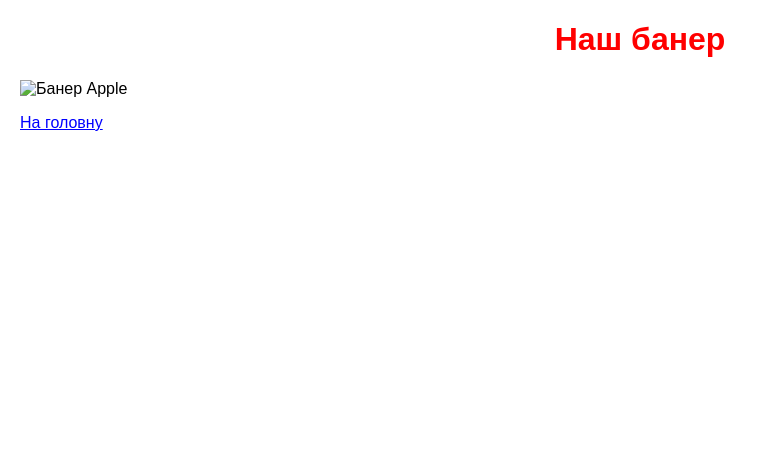
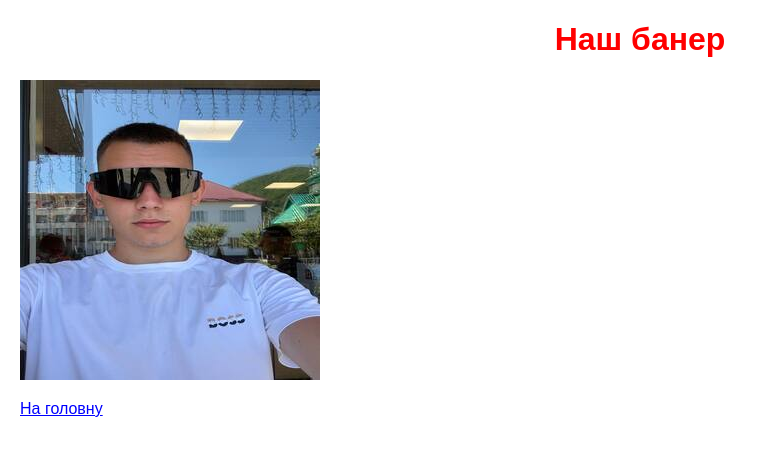
Before and after one commit to nazarhabor-spec/web_basics, a plain HTML site: page Lab3_HTML/pages/about.html in a window 1280 px wide. Shown: the whole page, without its empty margins (0-767 px from the left). Drawn offline with Linux system fonts and the light colour scheme; files that its build step writes are made by us from their sources; files whose address does not match are found by name.

Commit message:
DADOV LAB_3

```diff
--- a/Lab3_HTML/pages/about.html
+++ b/Lab3_HTML/pages/about.html
@@ -21,7 +21,7 @@
     <h1>Наш банер</h1>
 
     <p>
-      <img src="../images/banners/apple-1920.jpg" alt="Банер Apple" style="max-width: 100%; height: auto;">
+      <img src="c:\Users\nazar\OneDrive\Desktop\web_basics\Lab3_HTML\images\banners\pivko_leader.jpg" alt="Банер Apple" style="max-width: 100%; height: auto;">
     </p>
 
     <p><a href="../index.html">На головну</a></p>
```
Also changed, not shown: Lab3_HTML/images/banners/pivko_leader.jpg (added).
